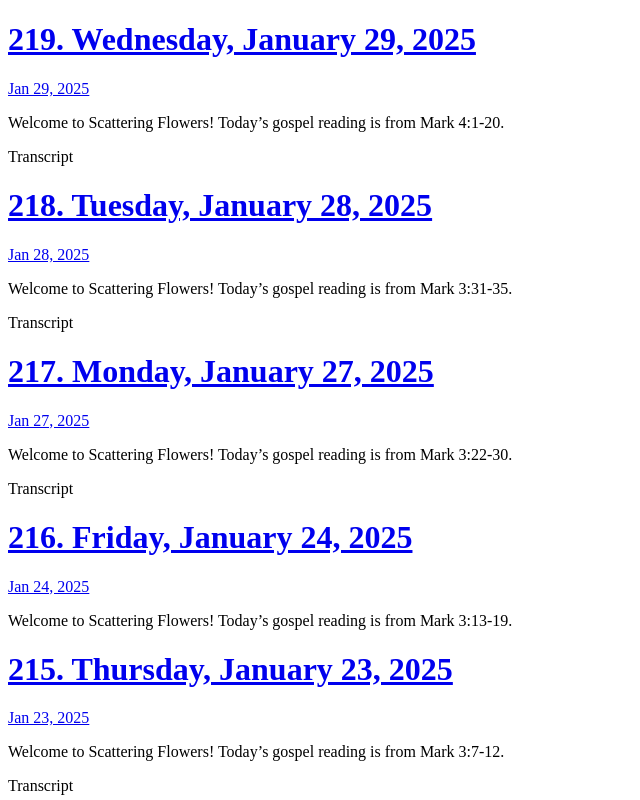
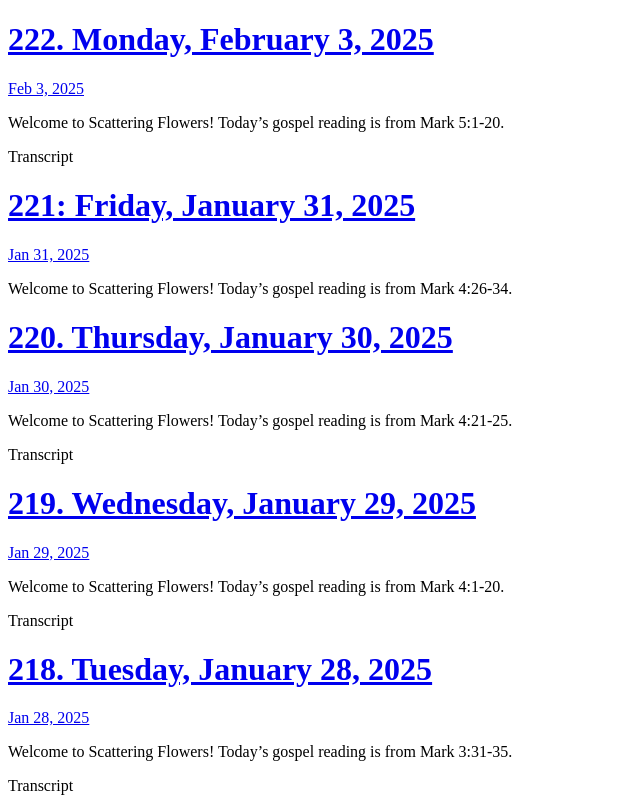
Before and after one commit to ljsond/scatteringflowers-backup, a plain HTML site: page index.html in a window 1280 px wide. Shown: the top 800 px of the page, without its empty margins (0-640 px from the left). Drawn offline with Linux system fonts and the light colour scheme.

Commit message:
Archiving from Micro.blog.

```diff
--- a/index.html
+++ b/index.html
@@ -24,6 +24,50 @@
 
 	  <div class="h-entry">
 
+			<h1><a href="https://scatteringflowers.com/2025/02/03/monday-february.html">222. Monday, February 3, 2025</a></h1>
+
+
+		<a href="https://scatteringflowers.com/2025/02/03/monday-february.html" class="u-url"><time class="dt-published" datetime="2025-02-03 20:51:17 -0500">Feb 3, 2025</time></a>
+
+		<div class="e-content">
+			 <p>Welcome to Scattering Flowers! Today’s gospel reading is from Mark 5:1-20.</p>
+<p><!-- raw HTML omitted --><!-- raw HTML omitted --></p>
+<p><!-- raw HTML omitted -->Transcript<!-- raw HTML omitted --></p>
+
+		</div>
+	  </div>
+
+	  <div class="h-entry">
+
+			<h1><a href="https://scatteringflowers.com/2025/01/31/friday-january.html">221: Friday, January 31, 2025</a></h1>
+
+
+		<a href="https://scatteringflowers.com/2025/01/31/friday-january.html" class="u-url"><time class="dt-published" datetime="2025-01-31 08:21:02 -0500">Jan 31, 2025</time></a>
+
+		<div class="e-content">
+			 <p>Welcome to Scattering Flowers! Today’s gospel reading is from Mark 4:26-34.</p>
+<p><!-- raw HTML omitted --><!-- raw HTML omitted --></p>
+
+		</div>
+	  </div>
+
+	  <div class="h-entry">
+
+			<h1><a href="https://scatteringflowers.com/2025/01/30/thursday-january.html">220. Thursday, January 30, 2025</a></h1>
+
+
+		<a href="https://scatteringflowers.com/2025/01/30/thursday-january.html" class="u-url"><time class="dt-published" datetime="2025-01-30 20:30:09 -0500">Jan 30, 2025</time></a>
+
+		<div class="e-content">
+			 <p>Welcome to Scattering Flowers! Today’s gospel reading is from Mark 4:21-25.</p>
+<p><!-- raw HTML omitted --><!-- raw HTML omitted --></p>
+<p><!-- raw HTML omitted -->Transcript<!-- raw HTML omitted --></p>
+
+		</div>
+	  </div>
+
+	  <div class="h-entry">
+
 			<h1><a href="https://scatteringflowers.com/2025/01/29/wednesday-january.html">219. Wednesday, January 29, 2025</a></h1>
 
 
```
